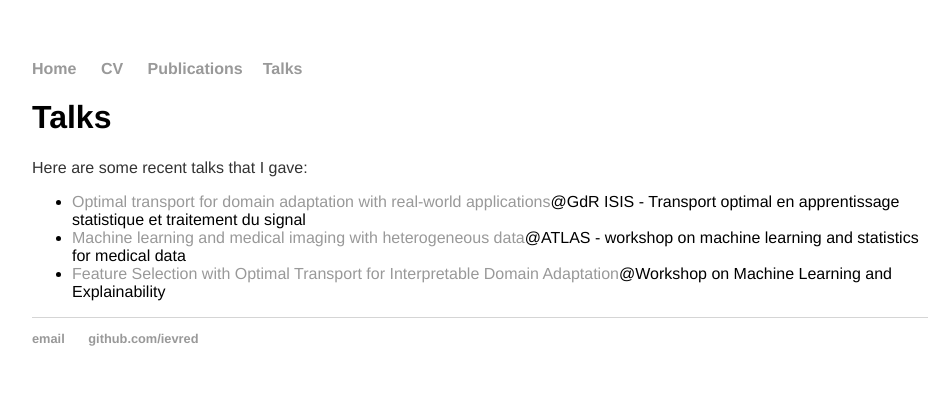
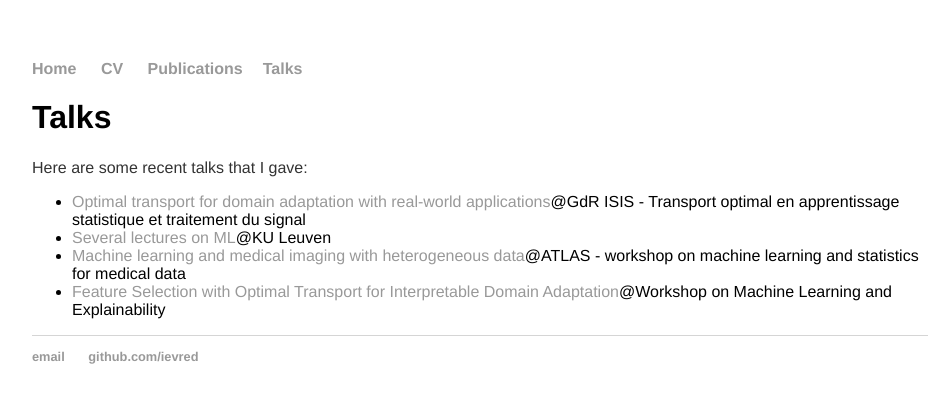
Before and after one commit to ievred/ievred.github.io, a Jekyll site: the page built from talks/index.html, in a window 1280 px wide. Shown: the top 403 px of the page, without its empty margins (160-1110 px from the left). Built offline with Jekyll 4.4.1, drawn with Linux system fonts in a browser that asks for light colours.

Commit message:
Update index.html

```diff
--- a/talks/index.html
+++ b/talks/index.html
@@ -7,6 +7,8 @@ title: Talks
 	<ul>
 	<li><a href="http://www.gdr-isis.fr/index.php?page=reunion&idreunion=395">Optimal transport for domain adaptation with real-world applications</a>@GdR ISIS - Transport optimal en apprentissage statistique et traitement du signal
 	</li>
+	<li><a href="https://search.kuleuven.be/en/Pages/results.aspx?k=#k=">Several lectures on ML</a>@KU Leuven
+	</li>
 	<li><a href="http://ama.liglab.fr/ATLAS/index.php?title=ATLAS:WorkshopMedicalData">Machine learning and medical imaging with heterogeneous data</a>@ATLAS - workshop on machine learning and statistics for medical data
 	</li>
     	<li><a href="http://www.univ-orleans.fr/lifo/Members/vrain/MLE18/Program.html">Feature Selection with Optimal Transport for Interpretable Domain Adaptation</a>@Workshop on
```
